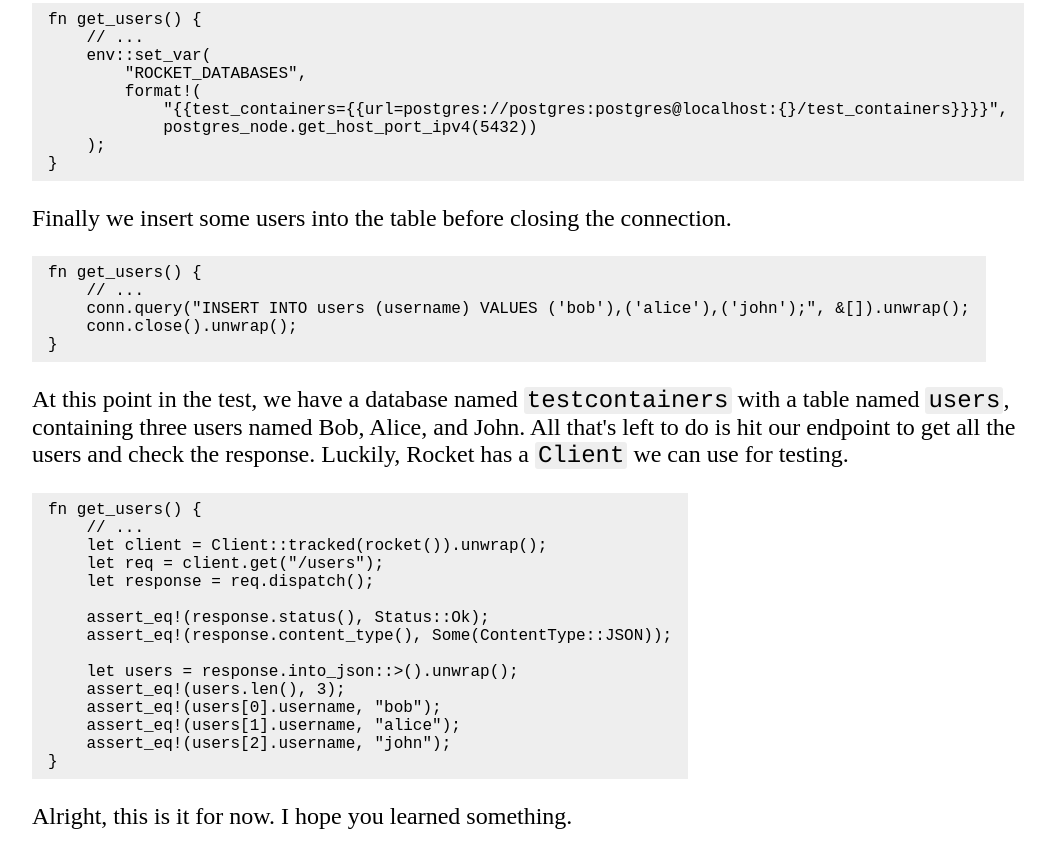
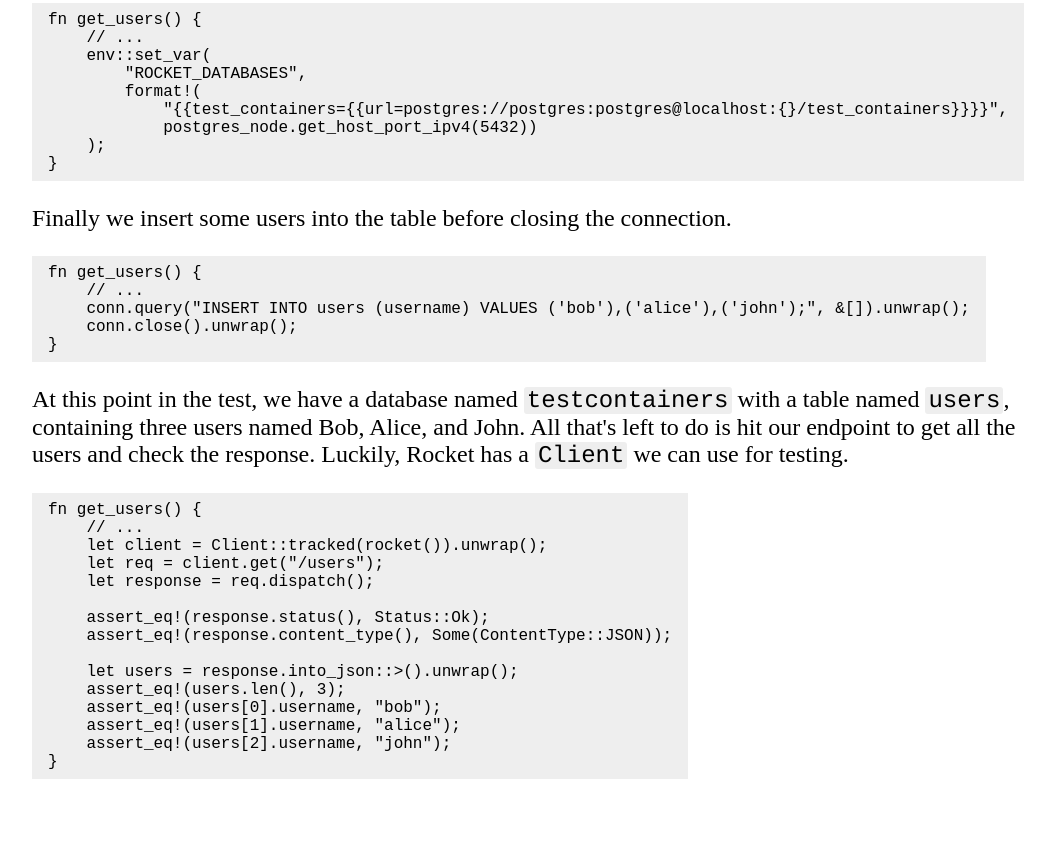
Before and after one commit to julien-me/julien-me.github.io, a plain HTML site: page docs/testcontainers.html in a window 1280 px wide. Shown: the part 6149-7003 px from the top of the page, without its empty margins (112-1167 px from the left). After the commit the page ends 6944 px from the top, so only its background shows below. Drawn offline with Linux system fonts and the light colour scheme.

Commit message:
Rename article about testcontainers

```diff
--- a/docs/rocket-sqlx-postgres-test-containers.html
+++ b/docs/testcontainers.html
@@ -320,6 +320,5 @@ fn get_users() {
     assert_eq!(users[1].username, "alice");
     assert_eq!(users[2].username, "john");
 }</pre>
-    <p>Alright, this is it for now. I hope you learned something.</p>
   </body>
 </html>
```
